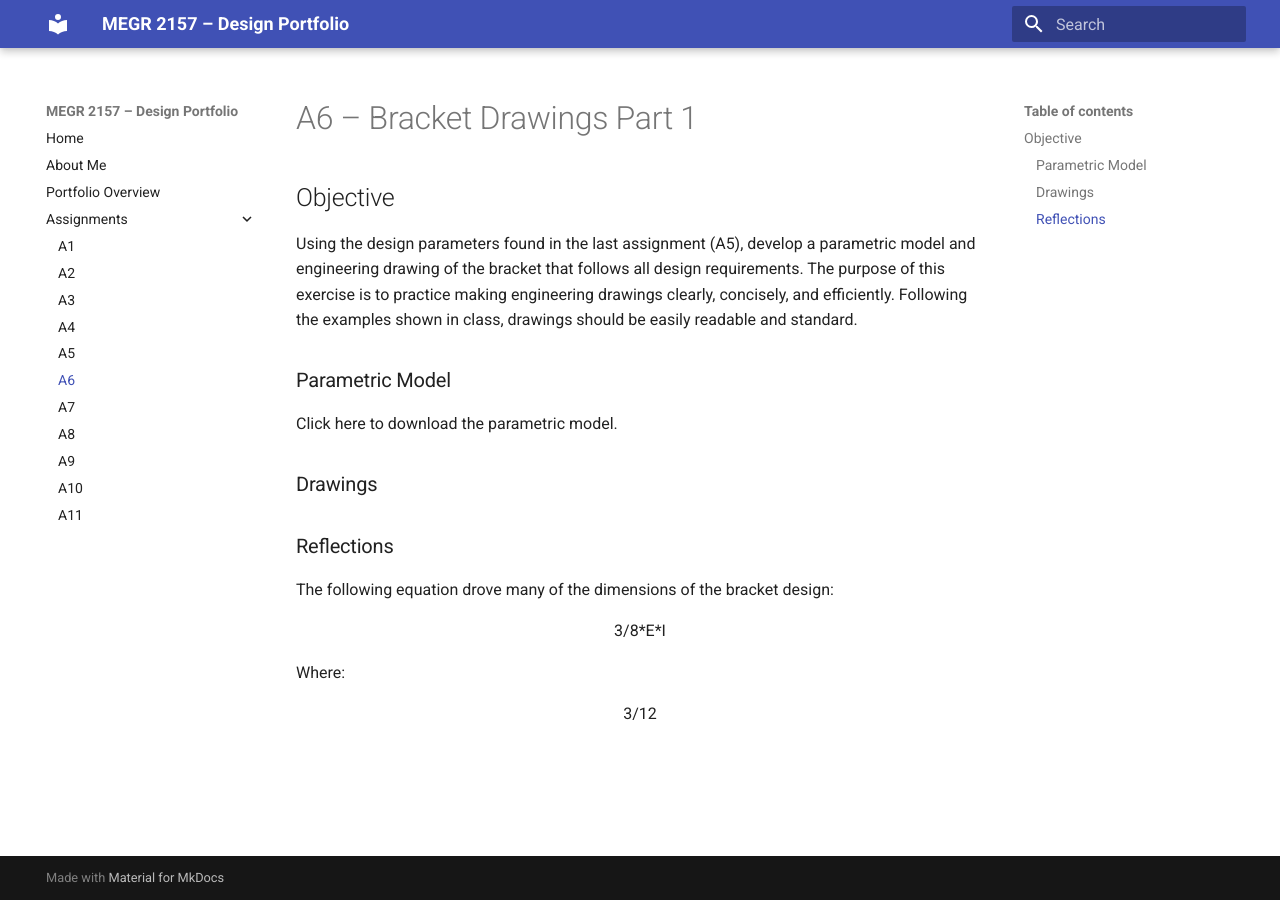
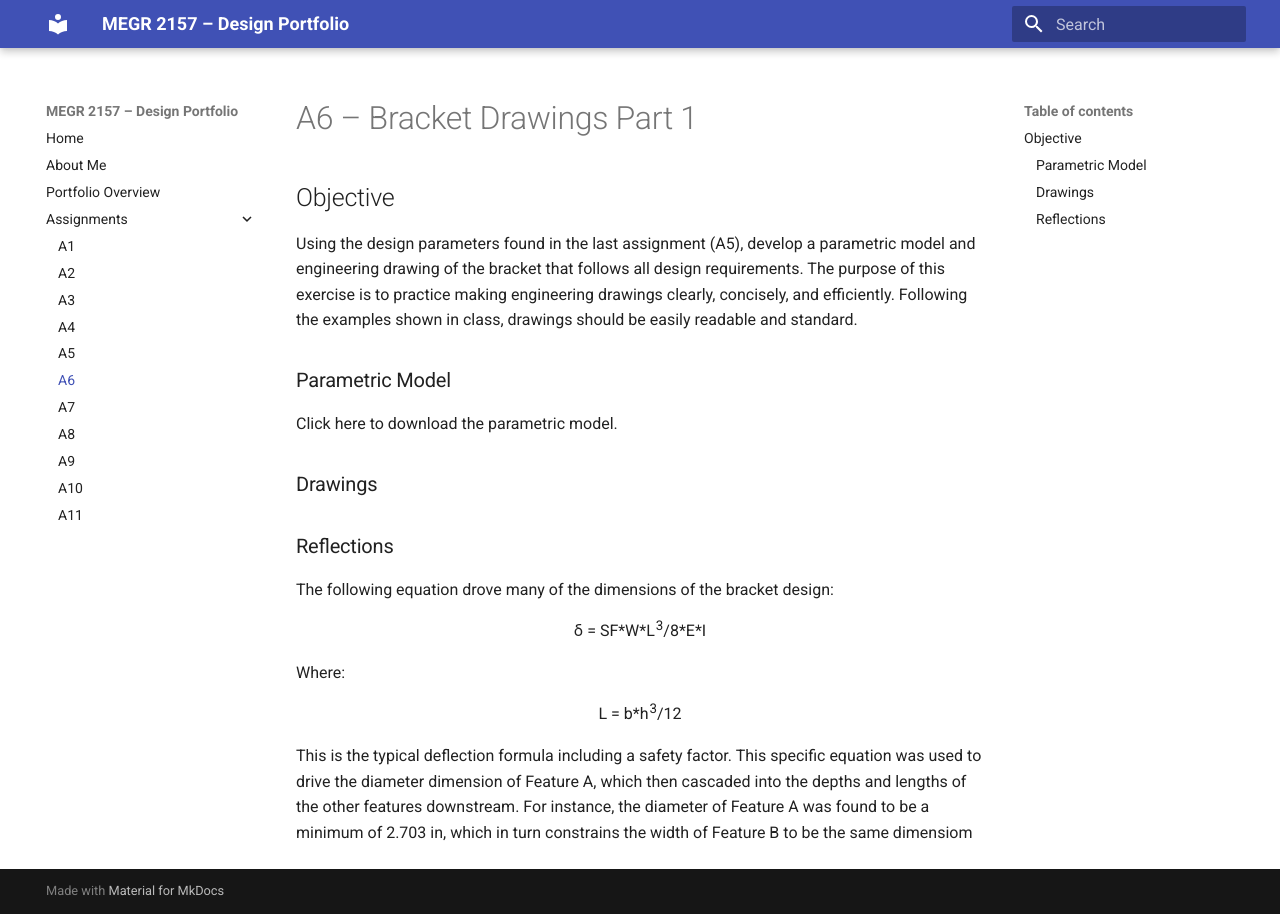
Before and after one commit to bfagan2/megr2156-portfolio, an MkDocs documentation site: the page built from docs/assignments/A06/index.md, in a window 1280 px wide. Built offline with MkDocs 1.6.1 and Material for MkDocs 9.7.7, drawn with Linux system fonts in a browser that asks for light colours.

Commit message:
Fix HTML alignment and add deflection formula explanation
Updated HTML tags for proper alignment in reflections section and added explanation of the deflection formula's application to design features.

```diff
--- a/docs/assignments/A06/index.md
+++ b/docs/assignments/A06/index.md
@@ -14,8 +14,10 @@ Click here to download the parametric model.
 
 The following equation drove many of the dimensions of the bracket design:
 
-<p align = center δ = SF*W*L<sup>3</sup>/8*E*I</p>
+<p align = "center"> δ = SF*W*L<sup>3</sup>/8*E*I</p>
 
 Where:
 
-<p align = center L = b*h<sup>3</sup>/12</p>
+<p align = "center"> L = b*h<sup>3</sup>/12</p>
+
+This is the typical deflection formula including a safety factor. This specific equation was used to drive the diameter dimension of Feature A, which then cascaded into the depths and lengths of the other features downstream. For instance, the diameter of Feature A was found to be a minimum of 2.703 in, which in turn constrains the width of Feature B to be the same dimensiom
```
